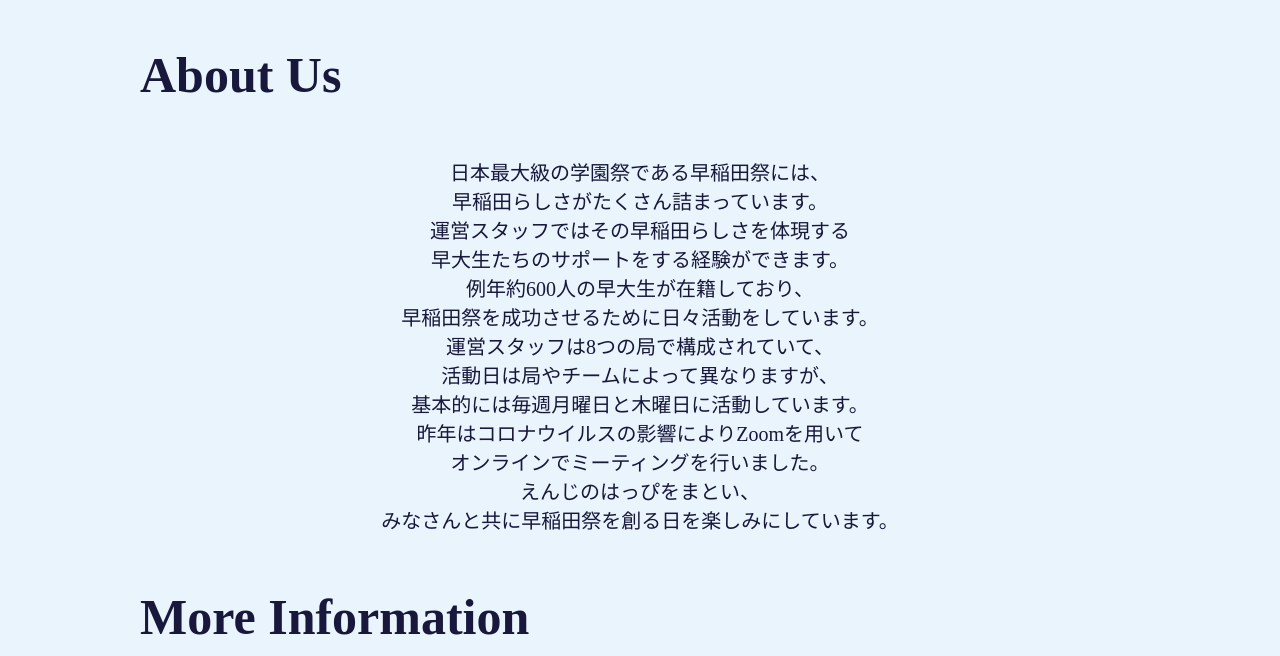
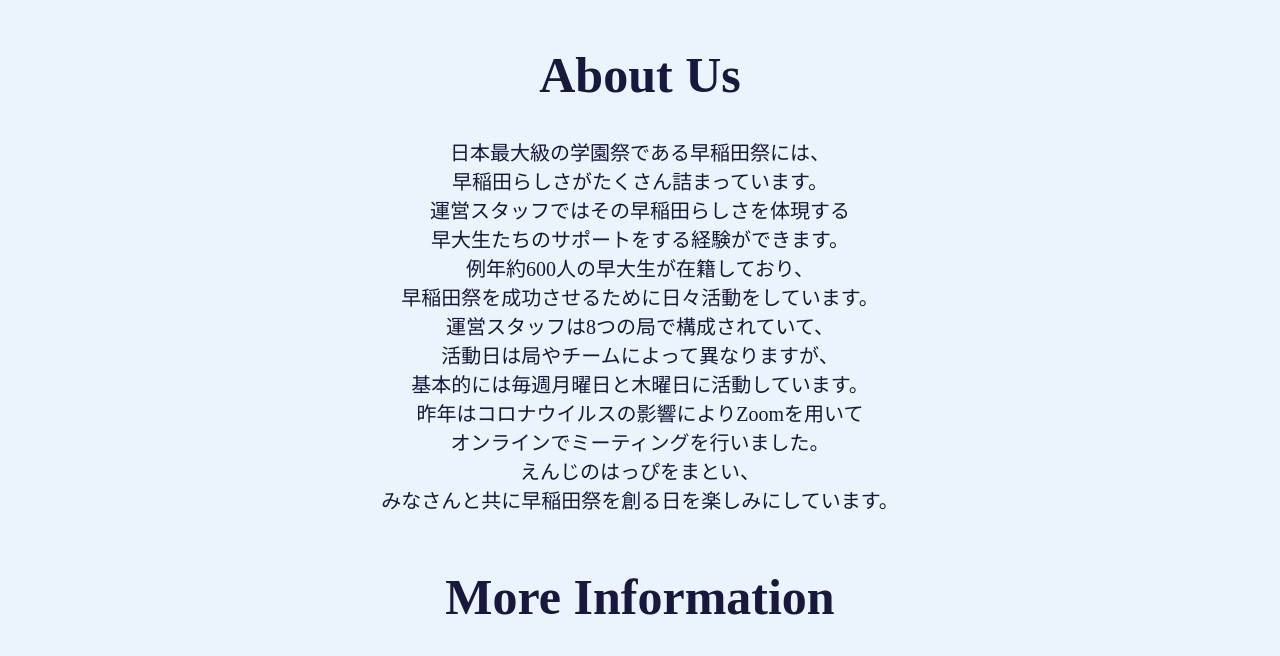
Before and after one commit to wasedasai2021shinkan/katsudounitsuite, a plain HTML site: page index.html in a window 1280 px wide. Shown: the part 958-1614 px from the top of the page. Drawn offline with Linux system fonts and the light colour scheme.

Commit message:
Update katsudou.css

```diff
--- a/katsudou.css
+++ b/katsudou.css
@@ -14,6 +14,7 @@ h1 {
     color: #17183B;
     font-size:50px;
     font-family: serif;
+    text-align: center;
 }
 p {
     color: #17183B;
@@ -22,6 +23,7 @@ p {
     width: 100%;
     font-family: serif;
     font-weight: lighter;
+    margin-top: 0px;
 }
 
 .wrapper{
```
